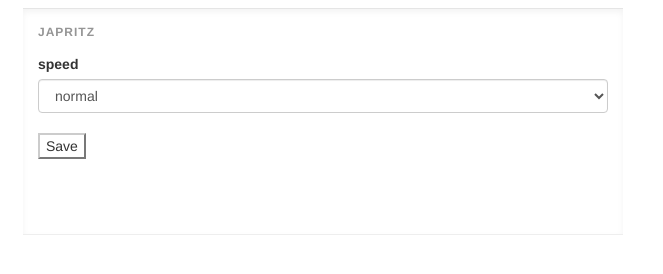
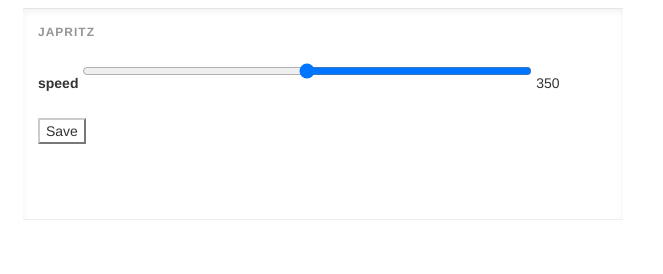
Before and after one commit to ShowKa/Japritz, a browser extension: page options/options.html in a window 1280 px wide. Shown: the whole page, without its empty margins (0-663 px from the left). Drawn offline with Linux system fonts and the light colour scheme.

Commit message:
range input

```diff
--- a/options/options.html
+++ b/options/options.html
@@ -66,21 +66,10 @@
 
     .form-control {
         display: block;
-        width: 100%;
+        width: 450px;
         height: 34px;
         padding: 6px 12px;
-        font-size: 14px;
-        line-height: 1.42857143;
-        color: #555;
-        background-color: #fff;
-        background-image: none;
-        border: 1px solid #ccc;
-        border-radius: 4px;
-        -webkit-box-shadow: inset 0 1px 1px rgba(0, 0, 0, .075);
-        box-shadow: inset 0 1px 1px rgba(0, 0, 0, .075);
-        -webkit-transition: border-color ease-in-out .15s, -webkit-box-shadow ease-in-out .15s;
-        -o-transition: border-color ease-in-out .15s, box-shadow ease-in-out .15s;
-        transition: border-color ease-in-out .15s, box-shadow ease-in-out .15s;
+        direction: rtl;
     }
 
     .btn-default {
@@ -95,18 +84,11 @@
     <div class="bs-example" data-example-id="basic-forms">
         <div class="form-group">
             <label for="speed">speed</label>
-            <select type="textbox" class="form-control" id="speed">
-                <option value="550">tortoise</option>
-                <option value="500">easy</option>
-                <option value="450">very slow</option>
-                <option value="400">slow</option>
-                <option value="350">normal</option>
-                <option value="300">fast</option>
-                <option value="250">very fast</option>
-                <option value="200">hard</option>
-                <option value="150">legend</option>
-                <option value="100">master</option>
-            </select>
+            <div style="display:inline-block;">
+                <input type="range" min="50" max="650" step="10" class="form-control" id="speed" />
+            </div>
+            <div style="display:inline-block; width: 50px;" id="speed_meter">
+            </div>
         </div>
         <div class="form-group">
             <button id="save" class="btn-default">Save</button>
--- a/options/options.js
+++ b/options/options.js
@@ -20,7 +20,14 @@ function restore_options() {
         speed: 350
     }, function(items) {
         document.getElementById('speed').value = items.speed;
+        show_speed();
     });
 }
+
+function show_speed() {
+    document.getElementById('speed_meter').innerHTML = document.getElementById('speed').value;
+}
+
 document.addEventListener('DOMContentLoaded', restore_options);
 document.getElementById('save').addEventListener('click', save_options);
+document.getElementById('speed').addEventListener('change', show_speed);
```
